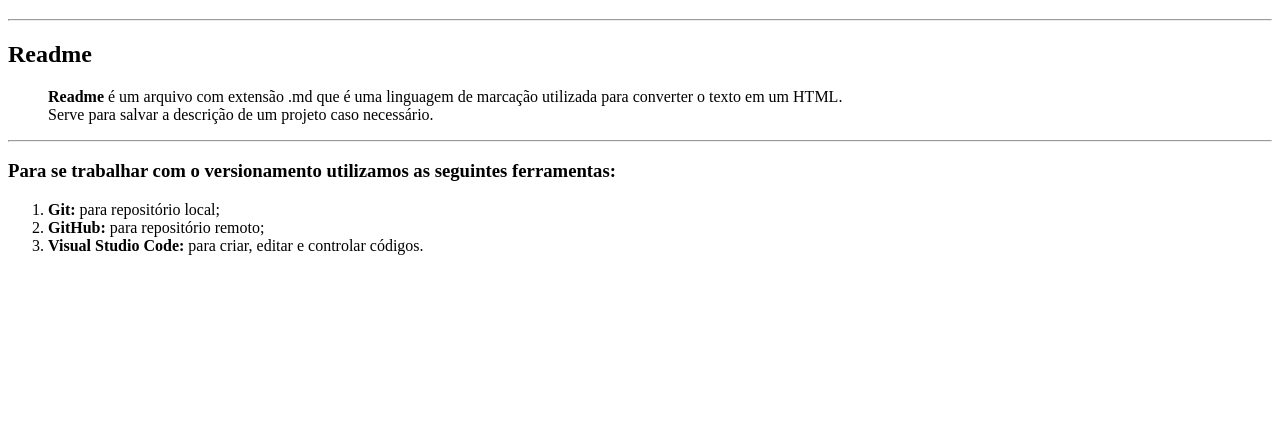
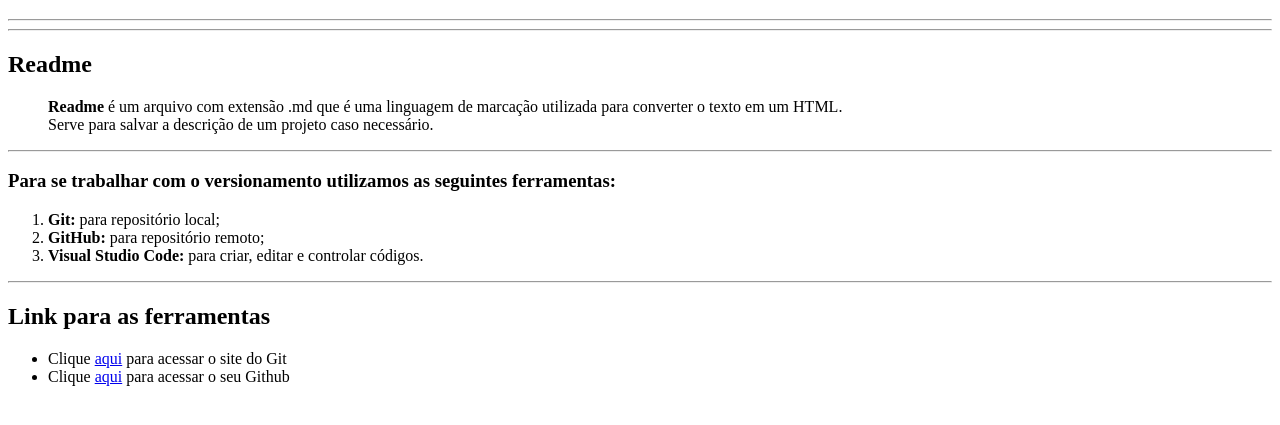
Before and after one commit to RafaelFDS1/DAD_atv1_1A_grp3, a plain HTML site: page index.html in a window 1280 px wide. Shown: the part 61-486 px from the top of the page. Drawn offline with Linux system fonts and the light colour scheme.

Commit message:
commit alt brench

```diff
--- a/index.html
+++ b/index.html
@@ -8,7 +8,7 @@
   </head>
   <body>
     <h1>DAD_atv1_1A_grp3</h1>
-    <hr />
+    <hr /> <hr>
     <dl>
       <h2>
           <dt>Readme</dt>
@@ -22,5 +22,12 @@
         <li><strong>GitHub:</strong> para repositório remoto;</li>
         <li><strong>Visual Studio Code:</strong> para criar, editar e controlar códigos.</li>
     </ol>
+    <hr>
+    <h2>Link para as ferramentas</h2>
+    <ul>
+        <li>Clique <a href="https://git-scm.com/" target = "_blank">aqui</a> para acessar o site do Git</li>
+        <li>Clique <a href="https://github.com/RafaelFDS1" target = "_blank">aqui</a> para acessar o seu Github</li>
+    </ul>
+
   </body>
 </html>
```
